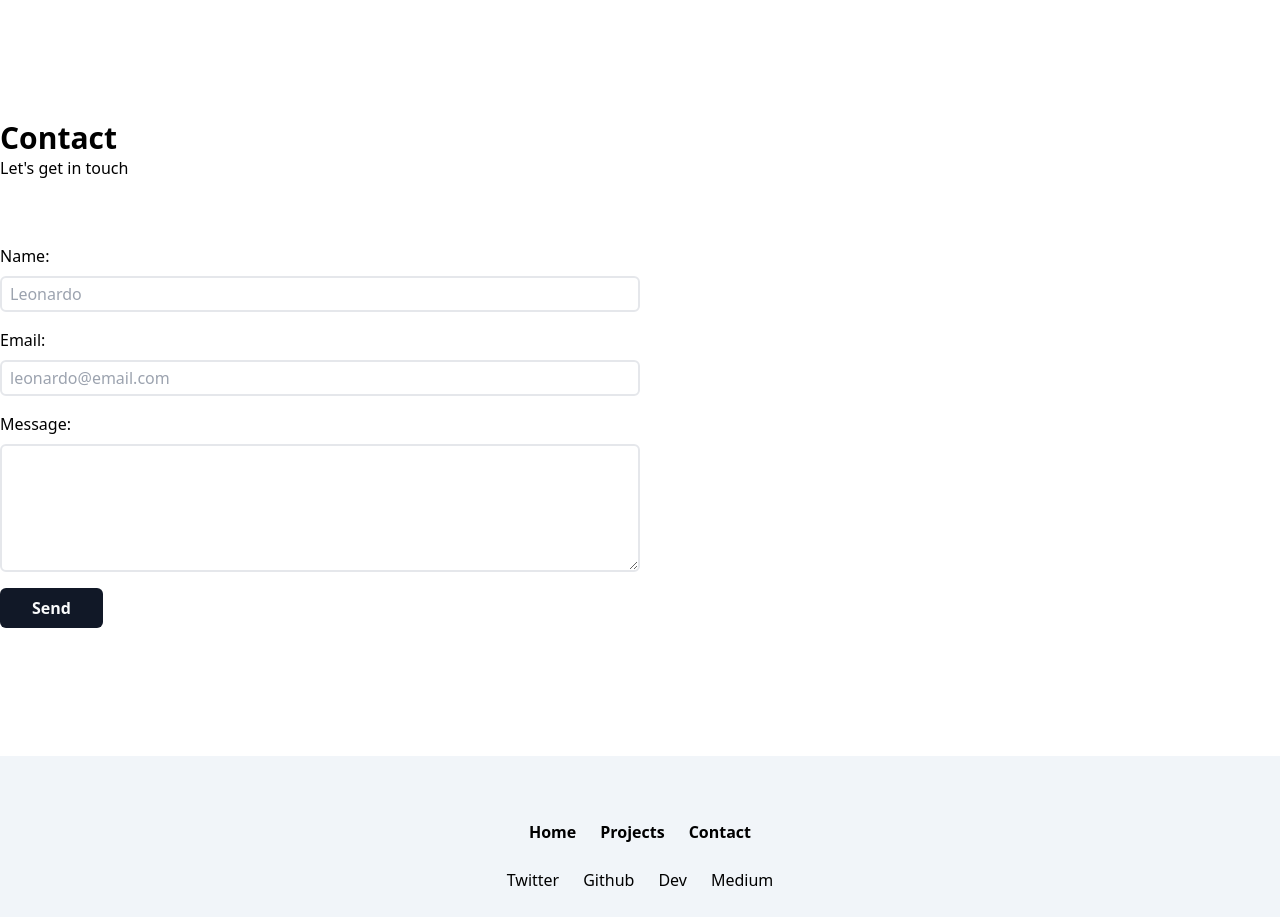
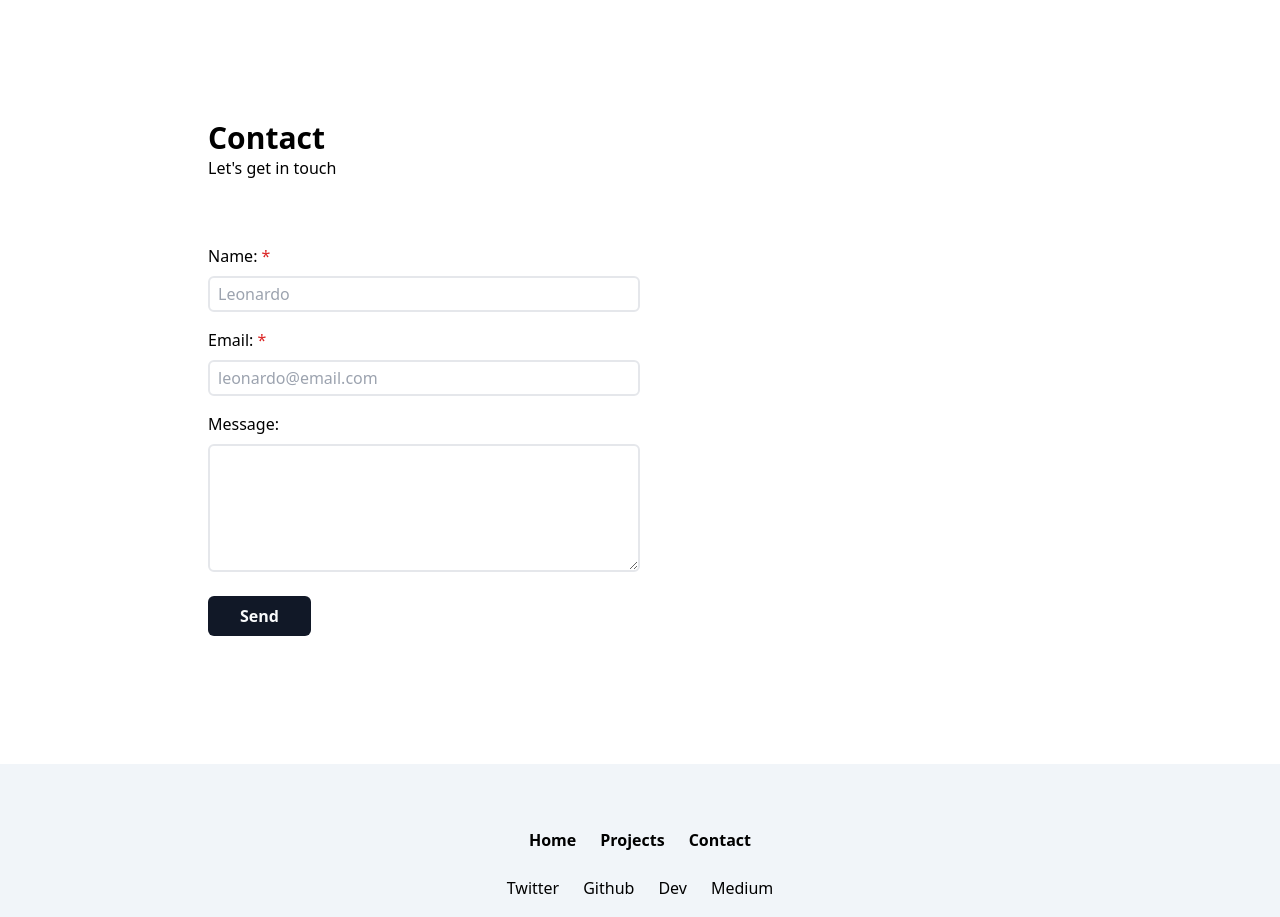
Before and after one commit to emmanuelchucks/emmanuelchucks.com, a Next.js app: page / in a window 1280 px wide. Shown: the part 1440-2357 px from the top of the page. Built offline with nearby package versions, Linux system fonts and the light colour scheme.

Commit message:
wip: set up react hook form

```diff
--- a/components/Contact.tsx
+++ b/components/Contact.tsx
@@ -1,13 +1,42 @@
+import { FieldError, Path, useForm, UseFormRegister } from "react-hook-form";
+
 function Contact() {
+  const {
+    register,
+    handleSubmit,
+    formState: { errors },
+  } = useForm<FormData>();
+
+  const onSubmit = (data: FormData) => console.log(data);
+
   return (
-    <div id="contact">
+    <div id="contact" className="px-4 mx-auto lg:max-w-4xl">
       <h2 className="text-3xl font-bold">Contact</h2>
       <h3>{"Let's get in touch"}</h3>
 
-      <form className="my-16 space-y-4">
-        <InputField id="name" placeholder="Leonardo" />
-        <InputField id="email" placeholder="leonardo@email.com" />
-        <InputField isTextarea id="message" placeholder="" />
+      <form className="my-16 space-y-4" onSubmit={handleSubmit(onSubmit)}>
+        <InputField
+          label="name"
+          placeholder="Leonardo"
+          register={register}
+          error={errors.name}
+          required
+        />
+        <InputField
+          type="email"
+          label="email"
+          placeholder="leonardo@email.com"
+          register={register}
+          error={errors.email}
+          required
+        />
+        <InputField
+          isTextarea
+          label="message"
+          placeholder=""
+          register={register}
+          error={errors.message}
+        />
         <button
           type="submit"
           className="px-8 py-2 font-semibold bg-gray-900 rounded-md text-gray-50 hover:bg-gray-700"
@@ -19,32 +48,54 @@ function Contact() {
   );
 }
 
-function InputField({ id, placeholder, isTextarea, error }: InputFieldProps) {
+function InputField({
+  type,
+  label,
+  register,
+  required,
+  placeholder,
+  isTextarea,
+  error,
+}: InputFieldProps) {
   const Component = isTextarea ? "textarea" : "input";
 
   return (
     <div className="block space-y-2">
-      <label htmlFor={id} className="capitalize">
-        {id}:
+      <label htmlFor={label} className="capitalize">
+        {label}:{" "}
+        <span className="text-red-600" aria-hidden>
+          {required ? "*" : ""}
+        </span>
       </label>
+
       <Component
-        id={id}
+        {...register(label, { required })}
+        type={type}
         placeholder={placeholder}
-        className={`block w-full px-2 py-1 border-2 rounded-md md:w-1/2 ${
+        className={`block w-full px-2 py-1 border-2 rounded-md md:w-1/2 peer invalid:border-red-600 required:text-red-600 ${
           isTextarea ? "h-32" : ""
         }`}
       />
-      <span>{error}</span>
+
+      <div className="text-sm peer-invalid:text-red-600">{error?.message}</div>
     </div>
   );
 }
 
 type InputFieldProps = {
-  id: string;
-  error?: string;
+  register: UseFormRegister<FormData>;
+  type?: string;
+  label: Path<FormData>;
+  error?: FieldError;
   placeholder: string;
   isTextarea?: boolean;
-  isRequired?: boolean;
+  required?: boolean;
+};
+
+type FormData = {
+  name: string;
+  email: string;
+  message: string;
 };
 
 export default Contact;
--- a/package.json
+++ b/package.json
@@ -10,7 +10,8 @@
   "dependencies": {
     "next": "12.0.7",
     "react": "17.0.2",
-    "react-dom": "17.0.2"
+    "react-dom": "17.0.2",
+    "react-hook-form": "^7.22.2"
   },
   "devDependencies": {
     "@types/node": "17.0.1",
```
Also changed, not shown: 1 other file (tests, documents, lock files or other folders).
